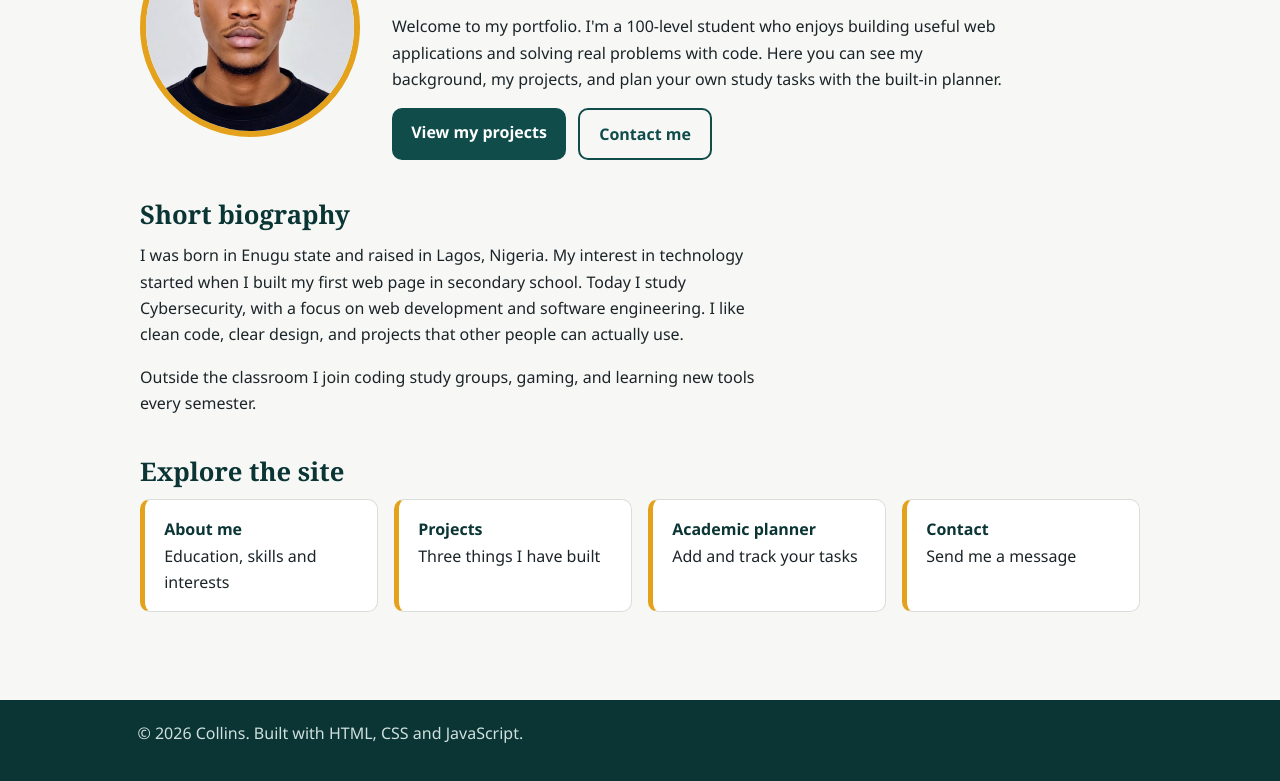
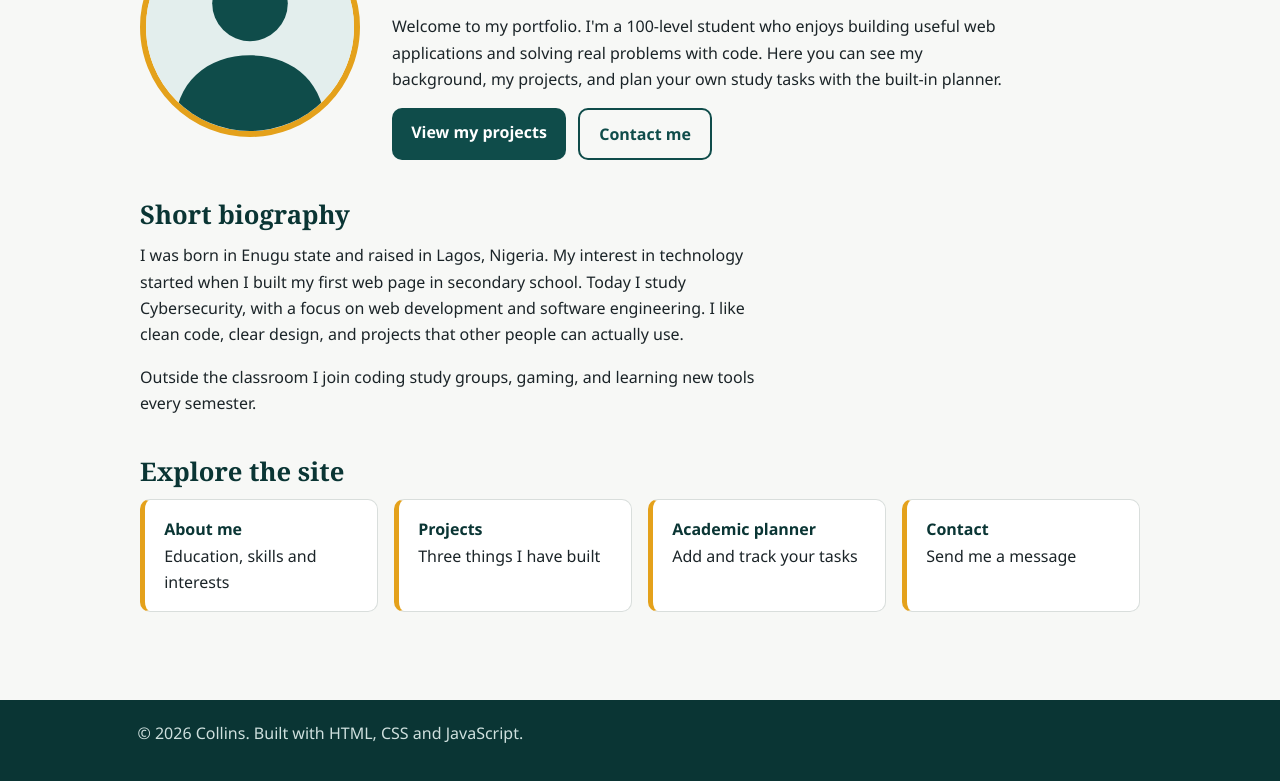
Before and after one commit to ztydcreator/PORTFOLIO1.github.io, a plain HTML site: page index.html in a window 1280 px wide. Shown: the part 215-996 px from the top of the page. Drawn offline with Linux system fonts and the light colour scheme.

Commit message:
Replace profile image with SVG format

```diff
--- a/index.html
+++ b/index.html
@@ -25,7 +25,7 @@
 
   <main>
     <section class="hero" aria-labelledby="hero-title">
-      <img class="profile-img" src="images/6032898595578647512_120.jpg" alt="Portrait of Your Name" width="220" height="220">
+      <img class="profile-img" src="images/photo.svg" alt="Portrait of Your Name" width="220" height="220">
       <div>
         <h1 id="hero-title">Hi, I'm Collins</h1>
         <p class="tagline">Cybersecurity at MIVA</p>
```
